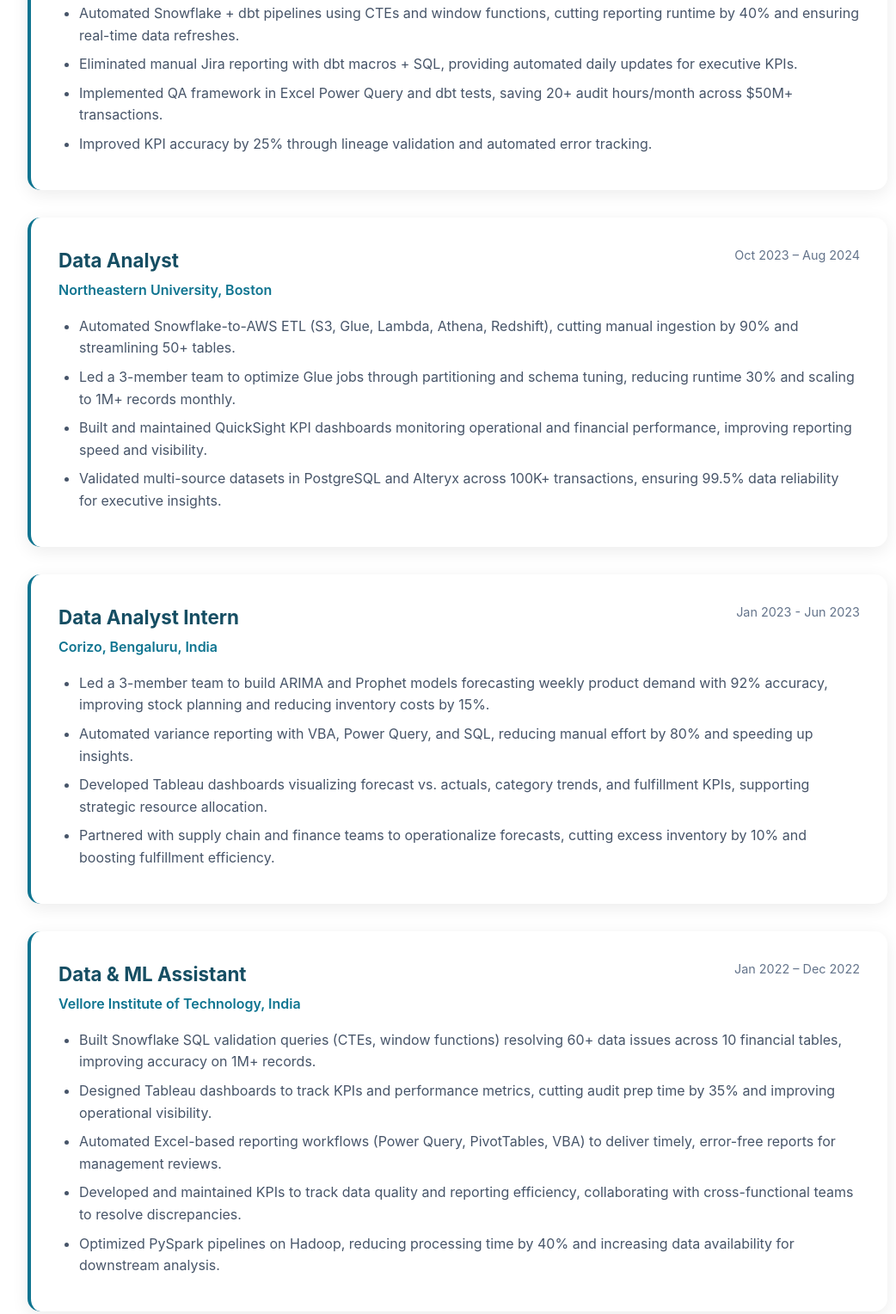
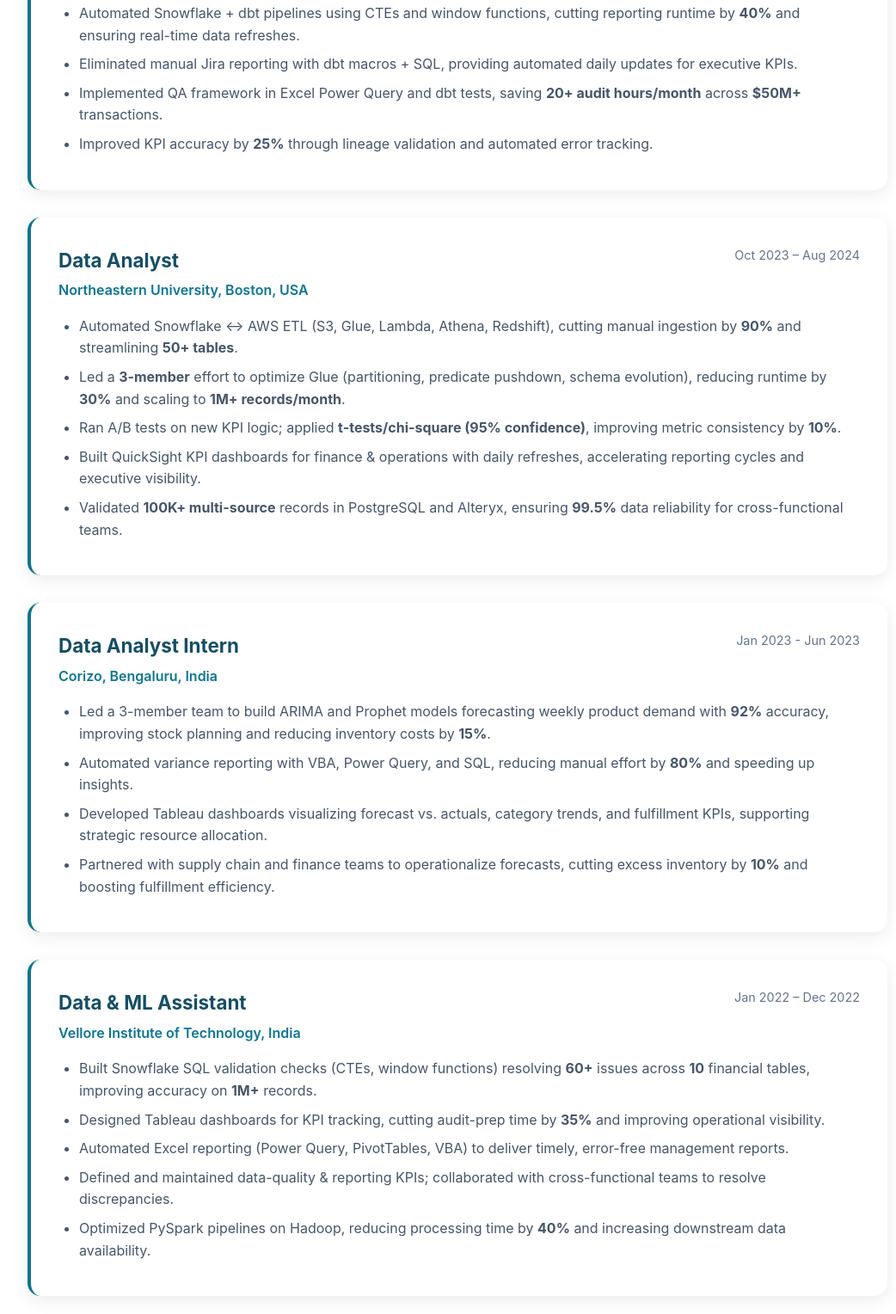
Before and after one commit to ashmita-code/ashmita-code.github.io, a plain HTML site: page index.html in a window 1280 px wide. Shown: the part 2053-3581 px from the top of the page at 86% size, without its empty margins (108-1150 px from the left). Drawn offline with Linux system fonts and the light colour scheme.

Commit message:
Update index.html

```diff
--- a/index.html
+++ b/index.html
@@ -239,6 +239,8 @@
 <body>
     <nav>
         <div class="logo">Ashmita Pal</div>
+        <!-- Optional Resume button: uncomment and add resume.pdf in the same folder -->
+        <!-- <a href="resume.pdf" class="cta-button" style="margin-left:auto;margin-right:1rem;">Download Résumé</a> -->
         <div class="hamburger" onclick="toggleMenu()">
             <span></span><span></span><span></span>
         </div>
@@ -318,26 +320,27 @@
                     <span class="date">Aug 2024 - Dec 2024</span>
                 </div>
                 <ul>
-                    <li>Delivered Tableau dashboards tracking 20+ KPIs across 4 product lines, boosting forecast accuracy by 15% and supporting $500M+ ARR.</li>
-                    <li>Automated Snowflake + dbt pipelines using CTEs and window functions, cutting reporting runtime by 40% and ensuring real-time data refreshes.</li>
+                    <li>Delivered Tableau dashboards tracking 20+ KPIs across 4 product lines, boosting forecast accuracy by <strong>15%</strong> and supporting <strong>$500M+</strong> ARR.</li>
+                    <li>Automated Snowflake + dbt pipelines using CTEs and window functions, cutting reporting runtime by <strong>40%</strong> and ensuring real-time data refreshes.</li>
                     <li>Eliminated manual Jira reporting with dbt macros + SQL, providing automated daily updates for executive KPIs.</li>
-                    <li>Implemented QA framework in Excel Power Query and dbt tests, saving 20+ audit hours/month across $50M+ transactions.</li>
-                    <li>Improved KPI accuracy by 25% through lineage validation and automated error tracking.</li>
+                    <li>Implemented QA framework in Excel Power Query and dbt tests, saving <strong>20+ audit hours/month</strong> across <strong>$50M+</strong> transactions.</li>
+                    <li>Improved KPI accuracy by <strong>25%</strong> through lineage validation and automated error tracking.</li>
                 </ul>
             </div>
             <div class="experience-item">
                 <div class="experience-header">
                     <div>
                         <h3>Data Analyst</h3>
-                        <p class="company">Northeastern University, Boston</p>
+                        <p class="company">Northeastern University, Boston, USA</p>
                     </div>
                     <span class="date">Oct 2023 – Aug 2024</span>
                 </div>
                 <ul>
-                    <li>Automated Snowflake-to-AWS ETL (S3, Glue, Lambda, Athena, Redshift), cutting manual ingestion by 90% and streamlining 50+ tables.</li>
-                    <li>Led a 3-member team to optimize Glue jobs through partitioning and schema tuning, reducing runtime 30% and scaling to 1M+ records monthly.</li>
-                    <li>Built and maintained QuickSight KPI dashboards monitoring operational and financial performance, improving reporting speed and visibility.</li>
-                    <li>Validated multi-source datasets in PostgreSQL and Alteryx across 100K+ transactions, ensuring 99.5% data reliability for executive insights.</li>
+                    <li>Automated Snowflake ↔ AWS ETL (S3, Glue, Lambda, Athena, Redshift), cutting manual ingestion by <strong>90%</strong> and streamlining <strong>50+ tables</strong>.</li>
+                    <li>Led a <strong>3-member</strong> effort to optimize Glue (partitioning, predicate pushdown, schema evolution), reducing runtime by <strong>30%</strong> and scaling to <strong>1M+ records/month</strong>.</li>
+                    <li>Ran A/B tests on new KPI logic; applied <strong>t-tests/chi-square (95% confidence)</strong>, improving metric consistency by <strong>10%</strong>.</li>
+                    <li>Built QuickSight KPI dashboards for finance &amp; operations with daily refreshes, accelerating reporting cycles and executive visibility.</li>
+                    <li>Validated <strong>100K+ multi-source</strong> records in PostgreSQL and Alteryx, ensuring <strong>99.5%</strong> data reliability for cross-functional teams.</li>
                 </ul>
             </div>
             <div class="experience-item">
@@ -349,26 +352,26 @@
                     <span class="date">Jan 2023 - Jun 2023</span>
                 </div>
                 <ul>
-                    <li>Led a 3-member team to build ARIMA and Prophet models forecasting weekly product demand with 92% accuracy, improving stock planning and reducing inventory costs by 15%.</li>
-                    <li>Automated variance reporting with VBA, Power Query, and SQL, reducing manual effort by 80% and speeding up insights.</li>
+                    <li>Led a 3-member team to build ARIMA and Prophet models forecasting weekly product demand with <strong>92%</strong> accuracy, improving stock planning and reducing inventory costs by <strong>15%</strong>.</li>
+                    <li>Automated variance reporting with VBA, Power Query, and SQL, reducing manual effort by <strong>80%</strong> and speeding up insights.</li>
                     <li>Developed Tableau dashboards visualizing forecast vs. actuals, category trends, and fulfillment KPIs, supporting strategic resource allocation.</li>
-                    <li>Partnered with supply chain and finance teams to operationalize forecasts, cutting excess inventory by 10% and boosting fulfillment efficiency.</li>
+                    <li>Partnered with supply chain and finance teams to operationalize forecasts, cutting excess inventory by <strong>10%</strong> and boosting fulfillment efficiency.</li>
                 </ul>
             </div>
             <div class="experience-item">
                 <div class="experience-header">
                     <div>
-                        <h3>Data & ML Assistant</h3>
+                        <h3>Data &amp; ML Assistant</h3>
                         <p class="company">Vellore Institute of Technology, India</p>
                     </div>
                     <span class="date">Jan 2022 – Dec 2022</span>
                 </div>
                 <ul>
-                    <li>Built Snowflake SQL validation queries (CTEs, window functions) resolving 60+ data issues across 10 financial tables, improving accuracy on 1M+ records.</li>
-                    <li>Designed Tableau dashboards to track KPIs and performance metrics, cutting audit prep time by 35% and improving operational visibility.</li>
-                    <li>Automated Excel-based reporting workflows (Power Query, PivotTables, VBA) to deliver timely, error-free reports for management reviews.</li>
-                    <li>Developed and maintained KPIs to track data quality and reporting efficiency, collaborating with cross-functional teams to resolve discrepancies.</li>
-                    <li>Optimized PySpark pipelines on Hadoop, reducing processing time by 40% and increasing data availability for downstream analysis.</li>
+                    <li>Built Snowflake SQL validation checks (CTEs, window functions) resolving <strong>60+</strong> issues across <strong>10</strong> financial tables, improving accuracy on <strong>1M+</strong> records.</li>
+                    <li>Designed Tableau dashboards for KPI tracking, cutting audit-prep time by <strong>35%</strong> and improving operational visibility.</li>
+                    <li>Automated Excel reporting (Power Query, PivotTables, VBA) to deliver timely, error-free management reports.</li>
+                    <li>Defined and maintained data-quality &amp; reporting KPIs; collaborated with cross-functional teams to resolve discrepancies.</li>
+                    <li>Optimized PySpark pipelines on Hadoop, reducing processing time by <strong>40%</strong> and increasing downstream data availability.</li>
                 </ul>
             </div>
         </div>
@@ -420,7 +423,7 @@
         <h2>Technical Skills</h2>
         <div class="skills-container">
             <div class="skill-category">
-                <h3>Programming & Analytics</h3>
+                <h3>Programming &amp; Analytics</h3>
                 <div class="skills-list">
                     <span class="skill-tag">Python</span><span class="skill-tag">SQL</span><span class="skill-tag">R</span>
                     <span class="skill-tag">C++</span><span class="skill-tag">Pandas</span><span class="skill-tag">NumPy</span>
@@ -429,7 +432,7 @@
                 </div>
             </div>
             <div class="skill-category">
-                <h3>Data Engineering & Databases</h3>
+                <h3>Data Engineering &amp; Databases</h3>
                 <div class="skills-list">
                     <span class="skill-tag">Snowflake</span><span class="skill-tag">AWS (S3, Glue, Lambda, Athena)</span>
                     <span class="skill-tag">dbt</span><span class="skill-tag">PySpark</span><span class="skill-tag">PostgreSQL</span>
@@ -439,7 +442,7 @@
                 </div>
             </div>
             <div class="skill-category">
-                <h3>Visualization & BI Tools</h3>
+                <h3>Visualization &amp; BI Tools</h3>
                 <div class="skills-list">
                     <span class="skill-tag">Tableau</span><span class="skill-tag">Power BI</span><span class="skill-tag">Looker</span>
                     <span class="skill-tag">QuickSight</span><span class="skill-tag">Matplotlib</span><span class="skill-tag">Seaborn</span>
```
Lines whose indentation alone changed are shown as unchanged.
